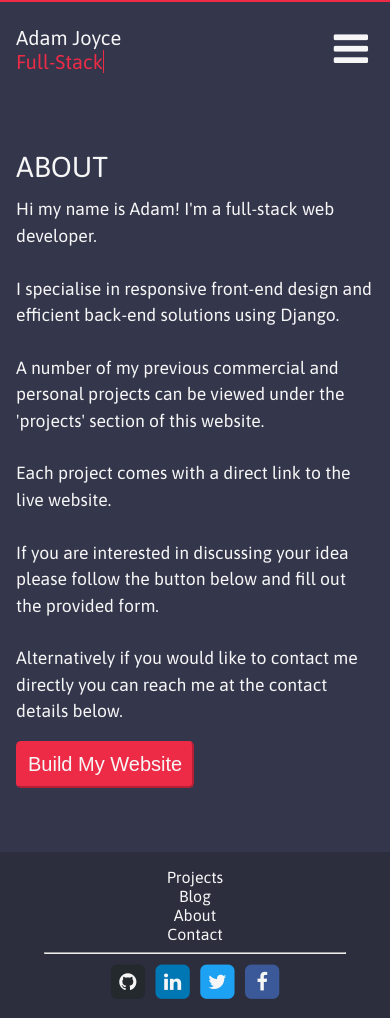
After one commit to adamjoyce/adam-joyce-web-portfolio, a Django app: page /about/ in a window 390 px wide. The commit adds this page. Run offline with Django 3.2, Linux system fonts and the light colour scheme.

Commit message:
Setup basic about page - need to add contact details and grid / media query support

```diff
--- a/adam_joyce_web_portfolio/urls.py
+++ b/adam_joyce_web_portfolio/urls.py
@@ -25,5 +25,6 @@ urlpatterns = [
     path('', views.index, name='index'),
     path('admin/', admin.site.urls),
     path('projects/', include('projects.urls')),
-    path('blog/', include('blog.urls'))
+    path('blog/', include('blog.urls')),
+    path('about/', views.about, name='about')
 ] + static(settings.MEDIA_URL, document_root=settings.MEDIA_ROOT)
--- a/adam_joyce_web_portfolio/views.py
+++ b/adam_joyce_web_portfolio/views.py
@@ -2,3 +2,6 @@ from django.shortcuts import render
 
 def index(request):
     return render(request, 'index.html')
+
+def about(request):
+    return render(request, 'about.html')
--- a/projects/templates/projects/projects.html
+++ b/projects/templates/projects/projects.html
@@ -1,6 +1,10 @@
 <!DOCTYPE html>
 {% extends 'base.html' %}
 {% load static %}
+
+{% block title %}
+<title>Projects - Adam Joyce Web Developer</title>
+{% endblock %}
 
 {% block page_content %}
 <section id="project-section">
--- a/static/css/base.css
+++ b/static/css/base.css
@@ -29,6 +29,10 @@ button:focus {
 #page-container {
   margin: 0 auto;
   padding: 0 1rem;
+}
+
+#page-section {
+  margin: 4rem 0;
 }
 
 .typewrite {
@@ -108,6 +112,26 @@ button:focus {
 .transition-out {
   transition: opacity 0.5s;
   opacity: 0;
+}
+
+.background-image-scalable {
+  background-color: #2c2e3e;
+  background-repeat: no-repeat;
+  background-size: contain;
+  height: 0;
+  margin-top: 2rem;
+  width: 100%;
+}
+
+.page-title {
+  font-size: 1.8rem;
+  margin-bottom: 1rem;
+}
+
+.page-content {
+  font-size: 1.1rem;
+  line-height: 1.65rem;
+  padding: 1rem 0;
 }
 /*** End of Generic Elements ***/
 
@@ -262,10 +286,6 @@ button:focus {
   color: #ee2b47;
 }
 
-/* #invalid-category {
-  margin-top: 1rem;
-} */
-
 #project-cases > a {
   width: 100%;
 }
@@ -330,17 +350,6 @@ button:focus {
 }
 
 /* Project_page pages (individual project pages) */
-#project-page {
-  font-size: 1.1rem;
-  line-height: 1.65rem;
-  margin: 1rem 0;
-}
-
-#project-title {
-  font-size: 1.8rem;
-  margin-bottom: 1rem;
-}
-
 #project-links {
   margin-top: 1.65rem;
 }
@@ -349,15 +358,11 @@ button:focus {
   color: #9b9b9b;
 }
 
-#project-image {
-  background-color: #2c2e3e;
-  background-repeat: no-repeat;
-  background-size: contain;
-  height: 0;
-  margin-top: 2rem;
+#project-image-ratio {
   padding-top: 43.021%;
-  width: 100%
 }
+
+/* About Page */
 /*** End of Main Content ***/
 
 /*** Footer ***/
@@ -463,6 +468,10 @@ button:focus {
     font-size: 1.4rem;
   }
 
+  #profile-image {
+    width: 10rem;
+  }
+
   .nav-bar {
     display: none;
   }
--- /dev/null
+++ b/templates/about.html
@@ -0,0 +1,26 @@
+<!DOCTYPE html>
+{% extends 'base.html' %}
+{% load static %}
+
+{% block title %}<title>About - Adam Joyce Web Developer</title>{% endblock %}
+
+{% block page_content %}
+<div id="page-section">
+  <div class="page-content">
+    <div class="page-title"><h1>ABOUT</h1></div>
+    <p>Hi my name is Adam!  I'm a full-stack web developer.</p><br>
+    <p>I specialise in responsive front-end design and efficient back-end
+    solutions using Django.</p><br>
+    <p>A number of my previous commercial and personal projects can be viewed
+    under the 'projects' section of this website.</p><br>
+    <p>Each project comes with a direct link to the live website.</p><br>
+    <p>If you are interested in discussing your idea please follow the button
+    below and fill out the provided form.</p><br>
+    <p>Alternatively if you would like to contact me directly you can reach me
+    at the contact details below.</p>
+  </div>
+  <button class="default-button" type="button" name="button">
+    Build My Website
+  </button>
+</div>
+{% endblock %}
--- a/templates/base.html
+++ b/templates/base.html
@@ -46,7 +46,7 @@
                 Blog
               </a></li>
             <li class="nav-item">
-              <a class="nav-link" href="#">
+              <a class="nav-link" href="{% url 'about' %}">
                 <i class="fa fa-male" aria-hidden="true"></i>
                 About
               </a>
@@ -69,7 +69,7 @@
               <i class="fa fa-rss" aria-hidden="true"></i>
               Blog
             </a>
-            <a class="overlay-block nav-link" href="#">
+            <a class="overlay-block nav-link" href="{% url 'about' %}">
               <i class="fa fa-male" aria-hidden="true"></i>
               About
             </a>
@@ -87,7 +87,7 @@
         <ul>
           <li><a href="{% url 'projects_all' %}">Projects</a></li>
           <li><a href="#">Blog</a></li>
-          <li><a href="#">About</a></li>
+          <li><a href="{% url 'about' %}">About</a></li>
           <li><a href="#">Contact</a></li>
         </ul>
       </div>
```
Also changed, not shown: projects/templates/projects/project_page.html (+8 -4 lines), static/images/profile_image.jpg (added).
